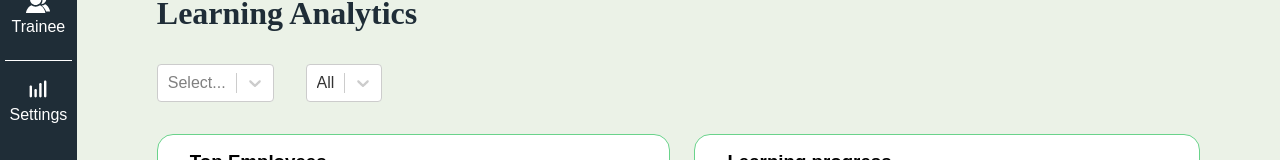
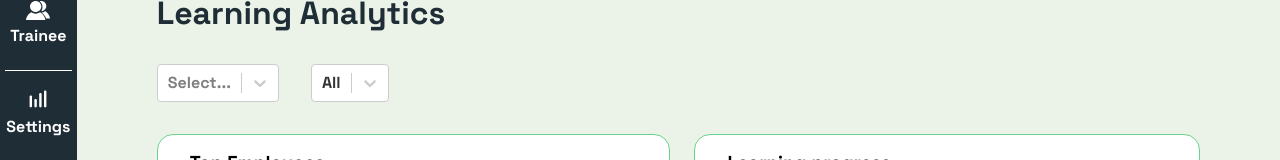
Before and after one commit to bhardwajaman1998/Cosmic-Chaos-Skillbridge, a React (Create React App) app in the folder client/: page /dashboard in a window 1280 px wide. Shown: the part 257-417 px from the top of the page. Built offline with nearby package versions, Linux system fonts and the light colour scheme; no server answers.

Commit message:
Added font families

```diff
--- a/client/src/styles/_typography.scss
+++ b/client/src/styles/_typography.scss
@@ -1,2 +1,3 @@
+@import url('https://fonts.googleapis.com/css2?family=Space+Grotesk:wght@700&display=swap');
 $font-heading: 'Space Grotesk', sans-serif;
 $font-body: 'Inter', sans-serif;
```
